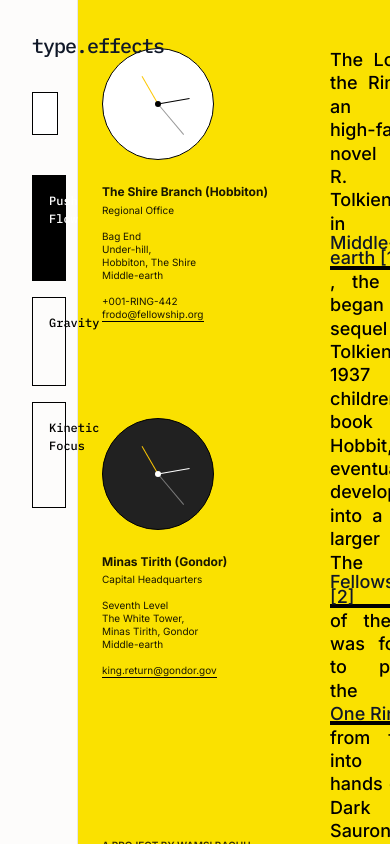
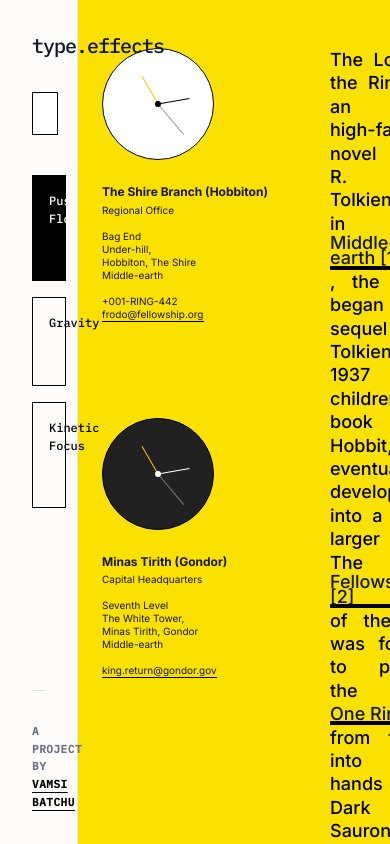
Before and after one commit to vamsibatchu1/type-effects, a React (Vite) app: page / in a window 390 px wide. Built offline with nearby package versions, Linux system fonts and the light colour scheme.

Commit message:
refactor: move and restyle the 'a project by' footer from `push_flow` to the global `App` component.

```diff
--- a/src/App.tsx
+++ b/src/App.tsx
@@ -99,6 +99,19 @@ export default function App() {
             ))}
           </nav>
         </div>
+
+        {/* Global Sidebar Footer */}
+        <div className="mt-auto pt-8 border-t border-black/10 text-[11px] leading-relaxed text-gray-500 uppercase tracking-wider font-semibold">
+          a project by{" "}
+          <a
+            href="https://www.linkedin.com/in/vamsikbatchu/"
+            target="_blank"
+            rel="noopener noreferrer"
+            className="text-black underline underline-offset-4 decoration-black hover:opacity-70 transition-opacity"
+          >
+            Vamsi Batchu
+          </a>
+        </div>
       </aside>
 
       {/* Main Content - 80% */}
--- a/src/effects/1_push_flow.tsx
+++ b/src/effects/1_push_flow.tsx
@@ -64,19 +64,6 @@ export default function PushFlowEffect({
                 <p className="border-b border-black w-fit">king.return@gondor.gov</p>
               </div>
            </div>
-
-           {/* Sidebar Footer */}
-           <div className="mt-auto pt-16 text-[10px] lg:text-[12px] opacity-80 uppercase font-semibold">
-              a project by {" "}
-              <a
-                href="https://www.linkedin.com/in/vamsibatchu"
-                target="_blank"
-                rel="noopener noreferrer"
-                className="underline underline-offset-4 decoration-black hover:opacity-50 transition-opacity"
-              >
-                Wamsi Bachu
-              </a>
-           </div>
         </div>
 
         {/* Right Column: About Paragraphs */}
```
